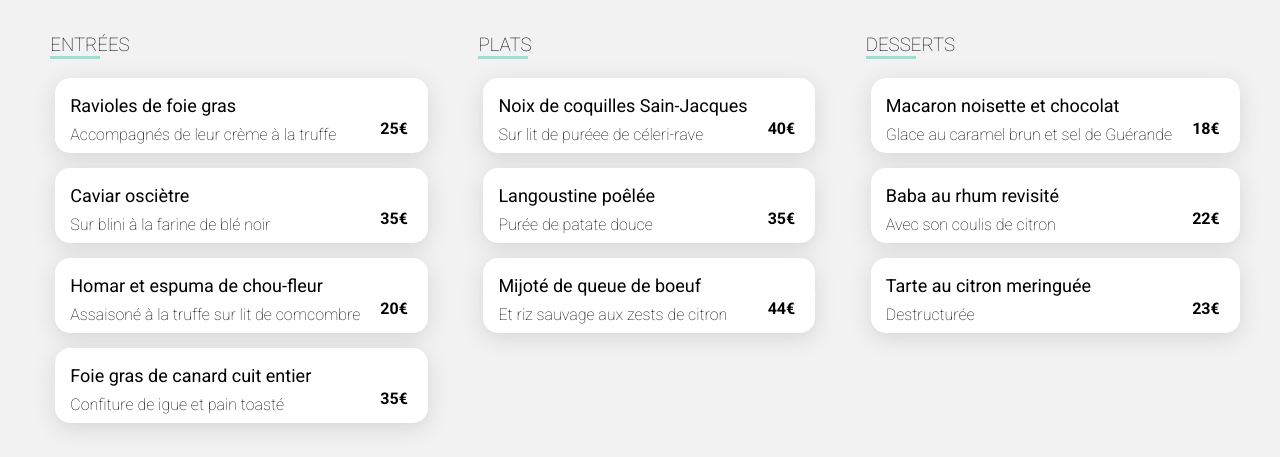
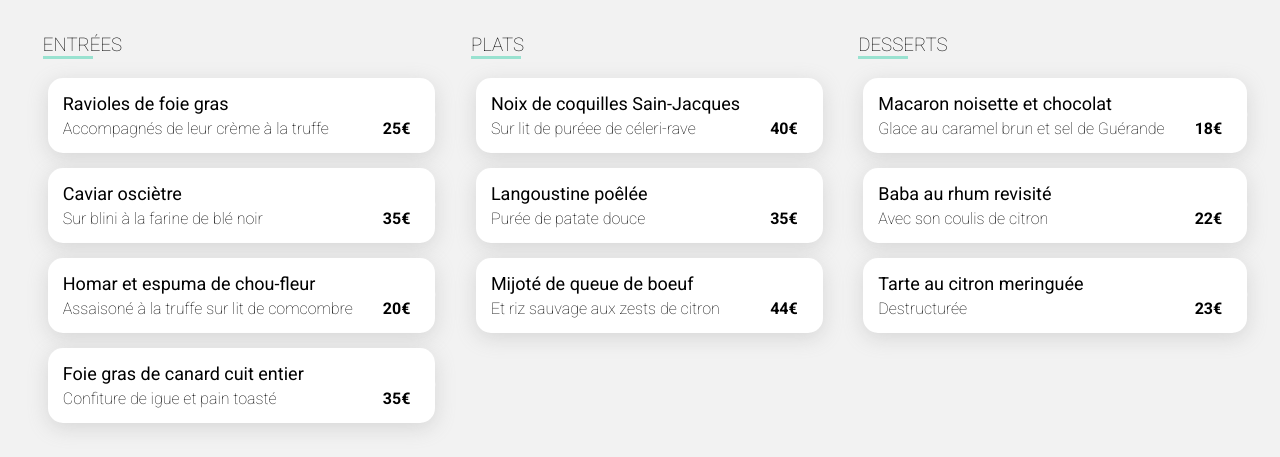
Before and after one commit to binetada/DylanGiraudineau_3_08122021, a plain HTML site: page Restaurants/LaNoteEnchantee/menu.html in a window 1280 px wide. Shown: the part 408-865 px from the top of the page. Drawn offline with Linux system fonts and the light colour scheme; a web font is replaced by a local one.

Commit message:
change animations

```diff
--- a/assets/css/sass/pages/_home.scss
+++ b/assets/css/sass/pages/_home.scss
@@ -5,28 +5,16 @@
     width: 100%;
     display: flex;
     #desktop_flex {
-
       width: 35%;
     }
   }
   .restaurants {
     width: 65%;
-
     padding: 25px;
     #restaurants_container {
       display: flex;
-     flex-direction: column;
-      justify-content: center;
-
-      .restaurant_card {
-        width: 75%;
-
-
-      img {
-
-        height: 100px;
-      }
-    }
+      justify-content: space-between;
+      flex-wrap: wrap;
     }
   }
 }
--- a/assets/css/sass/pages/_menus.scss
+++ b/assets/css/sass/pages/_menus.scss
@@ -54,6 +54,9 @@
 	  }
 	}
   }
+  .container_E, .container_P {
+	padding-bottom: 15px;
+}
   .container {
 	margin-bottom: 35px;
 	h3 {
@@ -92,21 +95,26 @@
 		  width: 100%;
 		  white-space: nowrap;
 		  overflow: hidden;
-		  text-overflow: ellipsis;
+  		  text-overflow: ellipsis;
 		  h4 {
 			font-size: 18px;
 			font-weight: normal;
+			margin: 0px;
+			overflow: hidden;
+  		    text-overflow: ellipsis;
 		  }
 		  p {
 			font-weight: 100;
-			margin-top: -15px;
+			padding-top: 5px;
+			margin: 0px;
+			overflow: hidden;
+  		    text-overflow: ellipsis;
 		  }
 		}
 		.li_price {
-		  height: 75px;
-		  padding-top: 50px;
-		  padding-right: 15px;
-		  margin-right: -45px;
+		  padding-top: 25px;
+		  padding-left: 10px;
+		  margin-right: -25px;
 		}
 		.li_check {
 		  width: 0px;
```
Also changed, not shown: assets/css/style.css, 1 other file.
